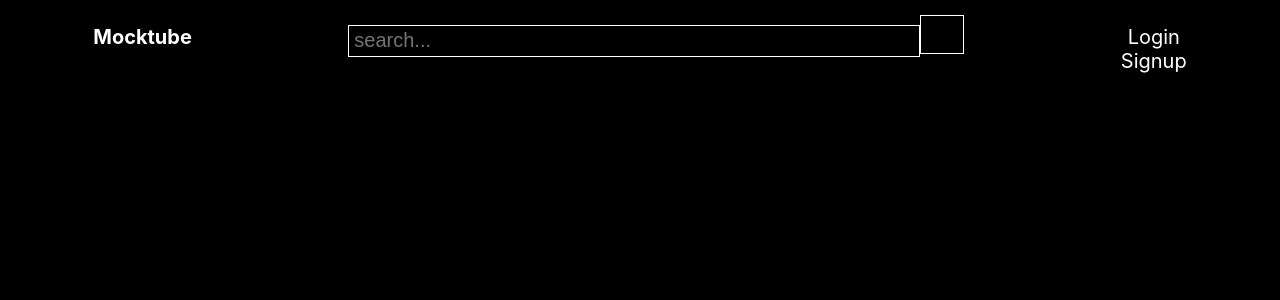
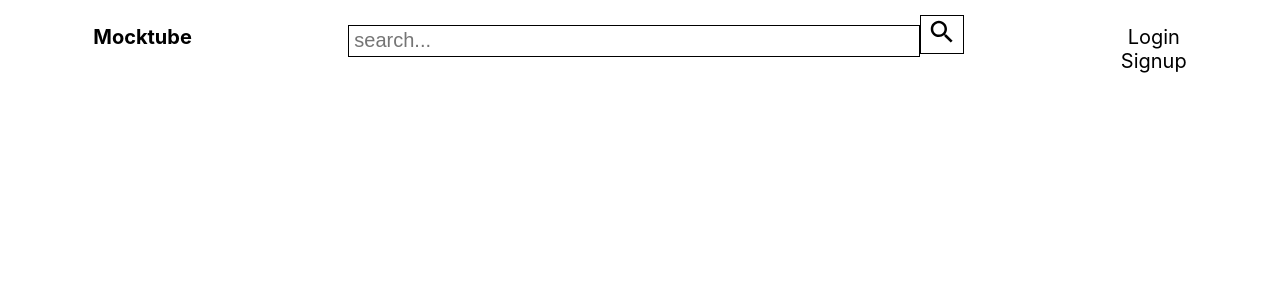
Before and after one commit to gabriel-demes/mockyoutube-frontend, a React (Create React App) app: page / in a window 1280 px wide. Shown: the top 300 px of the page. Built offline with nearby package versions, Linux system fonts and the light colour scheme; no server answers.

Commit message:
added star/fav button no functionality yet

```diff
--- a/src/App.css
+++ b/src/App.css
@@ -1,18 +1,18 @@
 * {
-  color: white;
-  background-color: black;
+  color: black;
+  background-color: white;
 }
 
 a, button, div, span, section, h1, h5, input, label {
-  color: white;
+  color: black;
 }
 
 input, button {
-  border: 1px white solid;
+  border: 1px black solid;
 }
 
 input#submit-btn {
-  border: 1px white solid;
+  border: 1px black solid;
 }
 
 
--- a/src/components/VideoPage.js
+++ b/src/components/VideoPage.js
@@ -6,6 +6,7 @@ import {useParams} from 'react-router-dom'
 import {createConsumer} from "@rails/actioncable"
 import {FacebookShareButton, TelegramShareButton, TwitterShareButton} from "react-share"
 import {FacebookIcon, TelegramIcon, TwitterIcon} from "react-share"
+import StarIcon from "@material-ui/icons/Star"
 
 const VideoPage = ({user}) => {
     const params = useParams()
@@ -147,6 +148,7 @@ const VideoPage = ({user}) => {
                 <span onClick={handleDislikes}>👎 {dislikes}</span>
             </section>
             <section>
+                <StarIcon style={{fill: "black"}}/>
                 <FacebookShareButton url={video.url}><FacebookIcon size={30} round={true} /></FacebookShareButton>
                 <TelegramShareButton url={video.url}><TelegramIcon size={30} round={true} /></TelegramShareButton>
                 <TwitterShareButton url={video.url}><TwitterIcon size={30} round={true} /></TwitterShareButton>
```
